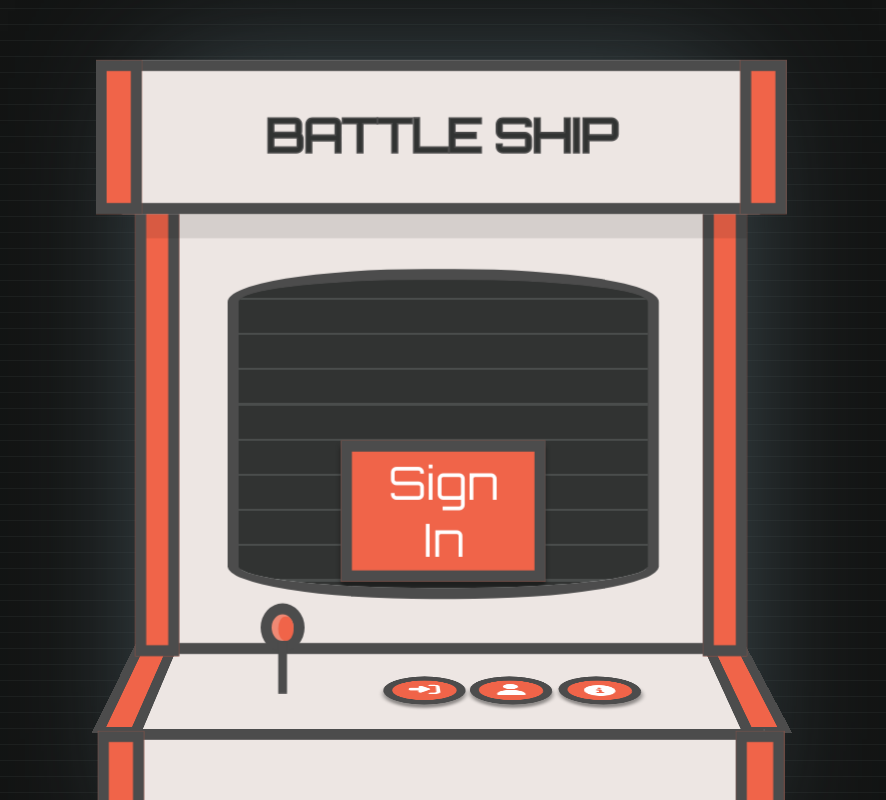
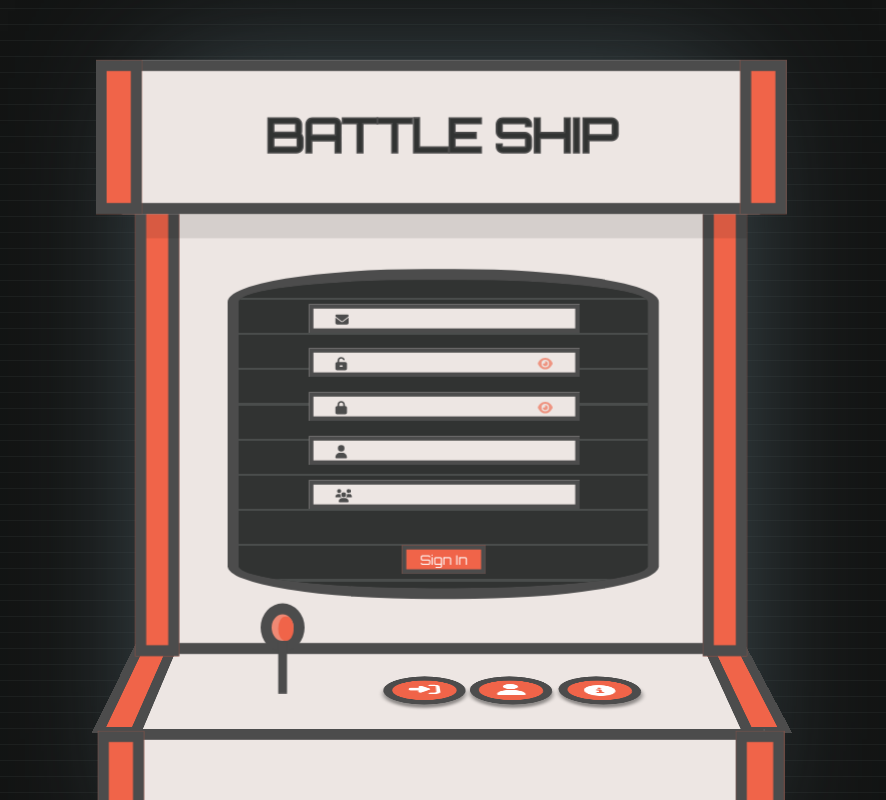
Before and after one commit to ThiagoEize/battleship-fe, a React (Create React App) app: page / in a window 1280 px wide. Both pictures are taken after a click on the button 632 px from the left and 690 px from the top of the page. Shown: the top 800 px of the page, without its empty margins (210-1096 px from the left). Built offline with nearby package versions, Linux system fonts and the light colour scheme.

Commit message:
Signup Done

```diff
--- a/src/components/forms/Form.css
+++ b/src/components/forms/Form.css
@@ -13,7 +13,8 @@
     width: 50%;
 }
 
-.form-email:focus, .form-password:focus {
+.form-email:focus, .form-password:focus, .form-firstName:focus, .form-lastName:focus {
+    border: 2px solid #f06549d0;
     outline: none;
 }
 
@@ -26,7 +27,7 @@
     width: 50%;
 }
 
-.form-login {
+.form-btn-login {
     top: 66% !important;
     font-family: "Orbitron", sans-serif !important;
     font-size: 0.3em !important;
@@ -58,3 +59,34 @@
 .input-icon input {
     padding-left: 1.5rem;
 }
+
+.signup-form {
+    margin-top: 4px;
+}
+
+.form-btn-signup {
+    top: 91% !important;
+    font-family: "Orbitron", sans-serif !important;
+    font-size: 0.3em !important;
+    border: 2px solid #4c4c4c !important;
+    box-shadow: none !important;
+    cursor: pointer;
+}
+
+.form-firstName {
+    position: relative;
+    font-family: "Orbitron", sans-serif;
+    font-size: 0.3em;
+    border: 2px solid #4c4c4c;
+    background-color: #EDE6E3;
+    width: 50%;
+}
+
+.form-lastName {
+    position: relative;
+    font-family: "Orbitron", sans-serif;
+    font-size: 0.3em;
+    border: 2px solid #4c4c4c;
+    background-color: #EDE6E3;
+    width: 50%;
+}
--- a/src/components/forms/LogInForm.js
+++ b/src/components/forms/LogInForm.js
@@ -1,7 +1,7 @@
 import { useState } from "react";
 import Alert from 'react-bootstrap/Alert';
 import { FontAwesomeIcon } from '@fortawesome/react-fontawesome';
-import { faEnvelope, faLock, faEye, faEyeSlash } from '@fortawesome/free-solid-svg-icons';
+import { faEnvelope, faUnlockAlt, faEye, faEyeSlash } from '@fortawesome/free-solid-svg-icons';
 import axios from 'axios';
 import { useGlobalContext } from "../../contexts/GlobalContext";
 
@@ -77,10 +77,10 @@ const LogInForm = ({ onClose, setToken, setUserId }) => {
                         <FontAwesomeIcon icon={showPassword ? faEyeSlash : faEye} />
                     </span>
                     <span className="icon">
-                        <FontAwesomeIcon icon={faLock} />
+                        <FontAwesomeIcon icon={faUnlockAlt} />
                     </span>
                 </div>
-                <button className="form-login" onClick={handleLogIn}>
+                <button className="form-btn-login" onClick={handleLogIn}>
                     Log In
                 </button>
                 {errorsFromServer &&
--- a/src/components/forms/SignUpForm.js
+++ b/src/components/forms/SignUpForm.js
@@ -1,11 +1,22 @@
 import { useState } from "react";
-// import { Button } from "react-bootstrap"
-import Button from 'react-bootstrap/Button';
-import Modal from 'react-bootstrap/Modal';
-import Form from 'react-bootstrap/Form';
 import axios from 'axios';
+import { FontAwesomeIcon } from '@fortawesome/react-fontawesome';
+import { faEnvelope, faLock, faEye, faEyeSlash, faUnlockAlt, faUser, faUsers } from '@fortawesome/free-solid-svg-icons';
+
+import './Form.css';
 
 const SignUpForm = ({ onClose }) => {
+    const [showPassword, setShowPassword] = useState(false);
+    const [showConfirmPassword, setShowConfirmPassword] = useState(false);
+
+    const togglePasswordVisibility = () => {
+        setShowPassword(!showPassword);
+    };
+
+    const toggleConfirmPasswordVisibility = () => {
+        setShowConfirmPassword(!showConfirmPassword);
+    };
+
     const handleSignUp = async (e) => {
         try {
             const res = await axios.post('http://localhost:8080/users/signup', formData)
@@ -34,62 +45,83 @@ const SignUpForm = ({ onClose }) => {
 
     return (
         <div className="note-form-container">
-            <form>
-                <Modal.Header>
-                    <h3>Test</h3>
-                </Modal.Header>
-                <Modal.Body>
-                    <Form.Label>Email</Form.Label>
-                    <Form.Control
+            <form className="signup-form">
+                <div className="input-icon">
+                    <input className="form-email"
                         type="email"
-                        placeholder="Email"
+                        title="Email"
                         name="email"
                         value={formData.email}
                         onChange={handleChange}
-                    />
-                    <Form.Label>Password</Form.Label>
-                    <Form.Control
-                        type="password"
-                        placeholder="Password"
+                    >
+                    </input>
+                    <span className="icon">
+                        <FontAwesomeIcon icon={faEnvelope} />
+                    </span>
+                </div>
+                <div className="input-icon">
+                    <input className="form-password"
+                        type={showPassword ? 'text' : 'password'}
+                        title="Password"
                         name="password"
                         value={formData.password}
                         onChange={handleChange}
-                    />
-                    <Form.Label>Confirm Password</Form.Label>
-                    <Form.Control
-                        type="password"
-                        placeholder="Confirm Password"
+                    >
+                    </input>
+                    <span className='eye-icon' onClick={togglePasswordVisibility}>
+                        <FontAwesomeIcon icon={showPassword ? faEyeSlash : faEye} />
+                    </span>
+                    <span className="icon">
+                        <FontAwesomeIcon icon={faUnlockAlt} />
+                    </span>
+                </div>
+                <div className="input-icon">
+                    <input className="form-password"
+                        type={showConfirmPassword ? 'text' : 'password'}
+                        title="Password"
                         name="repassword"
                         value={formData.repassword}
                         onChange={handleChange}
-                    />
-                    <Form.Label>First Name</Form.Label>
-                    <Form.Control
+                    >
+                    </input>
+                    <span className='eye-icon' onClick={toggleConfirmPasswordVisibility}>
+                        <FontAwesomeIcon icon={showConfirmPassword ? faEyeSlash : faEye} />
+                    </span>
+                    <span className="icon">
+                        <FontAwesomeIcon icon={faLock} />
+                    </span>
+                </div>
+                <div className="input-icon">
+                    <input className="form-firstName"
                         type="text"
-                        placeholder="First Name"
-                        name="userName"
+                        title="First Name"
+                        name="firstName"
                         value={formData.firstName}
                         onChange={handleChange}
-                    />
-                    <Form.Label>Last Name</Form.Label>
-                    <Form.Control
+                    >
+                    </input>
+                    <span className="icon">
+                        <FontAwesomeIcon icon={faUser} />
+                    </span>
+                </div>
+                <div className="input-icon">
+                    <input className="form-lastName"
                         type="text"
-                        placeholder="Last Name"
-                        name="userLastName"
-                        value={formData.userLastName}
+                        title="Last Name"
+                        name="lastName"
+                        value={formData.lastName}
                         onChange={handleChange}
-                    />
-                </Modal.Body>
-                <Modal.Footer>
-                    <Button variant="secondary" onClick={onClose}>
-                        Close
-                    </Button>
-                    <Button variant="primary" onClick={(e) => handleSignUp(formData)}>
-                        Sign In
-                    </Button>
-                </Modal.Footer>
+                    >
+                    </input>
+                    <span className="icon">
+                        <FontAwesomeIcon icon={faUsers} />
+                    </span>
+                </div>
+                <button className="form-btn-signup" onClick={(e) => handleSignUp(formData)}>
+                    Sign In
+                </button>
             </form >
-        </div>
+        </div >
 
     );
 };
```
